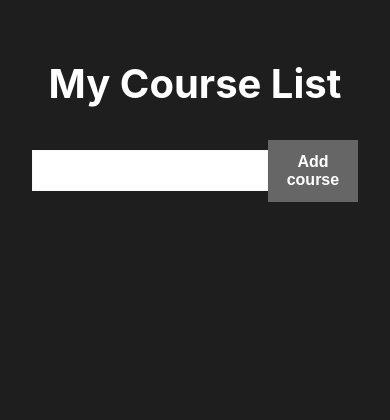
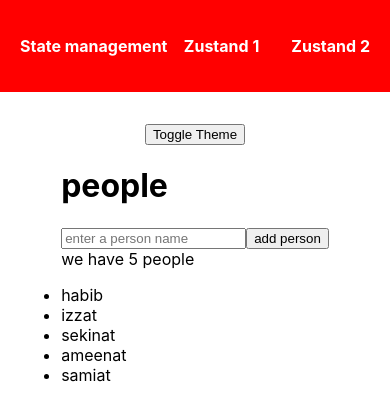
Before and after one commit to oyerohabib/zustand-state-management, a React (Create React App) app: page /zustand2 in a window 390 px wide. Shown: the top 420 px of the page. Built offline with nearby package versions, Linux system fonts and the light colour scheme.

Commit message:
completed second part of zustand

```diff
--- a/package.json
+++ b/package.json
@@ -8,6 +8,7 @@
     "@testing-library/user-event": "^13.5.0",
     "react": "^18.2.0",
     "react-dom": "^18.2.0",
+    "react-router-dom": "^6.3.0",
     "react-scripts": "^2.1.3",
     "web-vitals": "^2.1.4",
     "zustand": "^4.0.0"
--- a/src/App.css
+++ b/src/App.css
@@ -1,7 +1,7 @@
 body {
   margin: 0;
-  font-family: -apple-system, BlinkMacSystemFont, 'Segoe UI', 'Roboto', 'Oxygen',
-    'Ubuntu', 'Cantarell', 'Fira Sans', 'Droid Sans', 'Helvetica Neue',
+  font-family: -apple-system, BlinkMacSystemFont, "Segoe UI", "Roboto", "Oxygen",
+    "Ubuntu", "Cantarell", "Fira Sans", "Droid Sans", "Helvetica Neue",
     sans-serif;
 }
 
@@ -11,13 +11,17 @@ ul {
 
 .main-container {
   padding: 2rem;
-  height: 100vh;
-  background-color: #1e1e1e;
-  color: #fff;
+  min-height: 75vh;
+  height: auto;
   display: flex;
   flex-direction: column;
   justify-content: flex-start;
   align-items: center;
+}
+
+.dark {
+  background-color: #1e1e1e;
+  color: #fff;
 }
 
 .form-container {
@@ -25,7 +29,6 @@ ul {
   justify-content: center;
   align-items: center;
   width: 100%;
-
 }
 
 .form-input {
@@ -77,3 +80,46 @@ ul {
 .course-title {
   color: #222;
 }
+
+.nav-container {
+  width: 100%;
+  background-color: red;
+  display: flex;
+  justify-content: center;
+}
+
+.nav-inner-container {
+  width: 80%;
+  display: flex;
+  justify-content: space-between;
+  align-items: center;
+  padding: 20px 20px;
+  color: white;
+  font-size: 22px;
+  font-weight: bold;
+  column-gap: 1rem;
+}
+
+.nav-list ul {
+  list-style-type: none;
+  display: flex;
+  column-gap: 2rem;
+}
+
+.nav-list ul li a {
+  color: white;
+  text-decoration: none;
+}
+
+@media (max-width: 612px) {
+  .nav-inner-container {
+    width: 100%;
+    display: flex;
+    justify-content: space-between;
+    align-items: center;
+    padding: 20px 20px;
+    color: white;
+    font-size: 16px;
+    font-weight: bold;
+  }
+}
--- a/src/App.js
+++ b/src/App.js
@@ -2,16 +2,34 @@ import React from "react";
 import "./App.css";
 import CourseForm from "./components/CourseForm";
 import CourseList from "./components/CourseList";
+import Navbar from "./components/Navbar";
+import { BrowserRouter, Route, Routes } from "react-router-dom";
+import Zustand2 from "./components/Zustand2";
+
+const Home = () => {
+
+  return (
+    <>
+      <div className="main-container dark">
+        <h1 style={{ fontSize: "2.5rem", marginBottom: "2rem" }}>
+          My Course List
+        </h1>
+        <CourseForm />
+        <CourseList />
+      </div>
+    </>
+  );
+};
 
 function App() {
   return (
-    <div className="main-container">
-      <h1 style={{ fontSize: "2.5rem", marginBottom: "2rem" }}>
-        My Course List
-      </h1>
-      <CourseForm />
-      <CourseList />
-    </div>
+    <BrowserRouter>
+      <Navbar />
+      <Routes>
+        <Route path="/" element={<Home />} />
+        <Route path="/zustand2" element={<Zustand2 />} />
+      </Routes>
+    </BrowserRouter>
   );
 }
 
--- a/src/App/courseStore.js
+++ b/src/App/courseStore.js
@@ -24,12 +24,31 @@ const courseStore = (set) => ({
   },
 });
 
-const useCourseStore = create(
+const settingStore = (set) => ({
+  dark: false,
+  toggleDarkMode: () => set((state) => ({ dark: !state.dark })),
+});
+
+const peopleStore = (set) => ({
+  people: ["habib", "izzat", "sekinat", "ameenat", "samiat"],
+  addPerson: (person) =>
+    set((state) => ({
+      people: [...state.people, person],
+    })),
+});
+
+export const useCourseStore = create(
   devtools(
     persist(courseStore, {
-      name: "courses"
+      name: "courses",
     })
   )
-)
+);
 
-export default useCourseStore
+export const useSettingStore = create(
+  devtools(persist(settingStore, { name: "theme" }))
+);
+
+export const usePeopleStore = create(
+  devtools(persist(peopleStore, { name: "people" }))
+);
--- /dev/null
+++ b/src/components/AddPerson.jsx
@@ -0,0 +1,19 @@
+import React, { useRef } from "react";
+import { usePeopleStore } from "../App/courseStore";
+
+const AddPerson = () => {
+  const inputRef = useRef()
+  const addPerson = usePeopleStore((state) => state.addPerson);
+  const addNewPerson = () => {
+    addPerson(inputRef.current.value);
+    inputRef.current.value = ""
+  }
+  return (
+    <>
+      <input type="text" ref={inputRef} placeholder="enter a person name" />
+      <button onClick={addNewPerson}>add person</button>
+    </>
+  );
+};
+
+export default AddPerson;
--- a/src/components/CourseForm.jsx
+++ b/src/components/CourseForm.jsx
@@ -1,18 +1,18 @@
 import React, { useState } from "react";
-import useCourseStore from "../App/courseStore";
+import { useCourseStore } from "../App/courseStore";
 
 const CourseForm = () => {
   const addCourse = useCourseStore((state) => state.addCourse);
   const [courseTitle, setCourseTitle] = useState("");
-  console.log("courseForm rendered");
 
   const handleSubmit = () => {
     if (!courseTitle) return alert("please enter a course title");
     addCourse({
       id: new Date().getTime(),
       title: courseTitle,
+      completed: false,
     });
-    setCourseTitle("")
+    setCourseTitle("");
   };
 
   return (
@@ -23,12 +23,7 @@ const CourseForm = () => {
         onChange={(e) => setCourseTitle(e.target.value)}
         className="form-input"
       />
-      <button
-        onClick={() => {
-          handleSubmit();
-        }}
-        className="form-submit-btn"
-      >
+      <button onClick={() => handleSubmit()} className="form-submit-btn">
         Add course
       </button>
     </div>
--- a/src/components/CourseList.jsx
+++ b/src/components/CourseList.jsx
@@ -1,5 +1,5 @@
 import React from "react";
-import useCourseStore from "../App/courseStore";
+import { useCourseStore } from "../App/courseStore";
 
 const CourseList = () => {
   const { courses, removeCourse, toggleCourseStatus } = useCourseStore(
@@ -13,13 +13,16 @@ const CourseList = () => {
   return (
     <>
       <ul>
-        {courses.map((course, id) => {
+        {!courses.length > 0 ? (
+          <h1>You have no courses available</h1>
+        ) : (
+          courses.map((course, id) => {
             return (
               <React.Fragment key={id}>
                 <li
                   className="course-item"
                   style={{
-                  backgroundColor: course.completed ? "green" : "white",
+                    backgroundColor: course.completed ? "#555" : "white",
                   }}
                 >
                   <span className="course-item-col-1">
@@ -43,7 +46,8 @@ const CourseList = () => {
                 </li>
               </React.Fragment>
             );
-        })}
+          })
+        )}
       </ul>
     </>
   );
--- /dev/null
+++ b/src/components/Navbar.jsx
@@ -0,0 +1,24 @@
+import React from "react";
+import { NavLink } from "react-router-dom";
+
+const Navbar = () => {
+  return (
+    <div className="nav-container">
+      <div className="nav-inner-container">
+        <div className="nav-logo">State management</div>
+        <div className="nav-list">
+          <ul>
+            <li className="list-items">
+              <NavLink to="/">Zustand 1</NavLink>
+            </li>
+            <li className="list-items">
+              <NavLink to="/zustand2">Zustand 2</NavLink>
+            </li>
+          </ul>
+        </div>
+      </div>
+    </div>
+  );
+};
+
+export default Navbar;
--- /dev/null
+++ b/src/components/People.jsx
@@ -0,0 +1,20 @@
+import React from "react";
+import { usePeopleStore } from "../App/courseStore";
+import AddPerson from "./AddPerson";
+
+const People = () => {
+  const people = usePeopleStore((state) => state.people);
+  return (
+    <>
+      <AddPerson />
+      <div>we have {people.length} people</div>
+      <ul>
+        {people.map((person) => (
+          <li>{person}</li>
+        ))}
+      </ul>
+    </>
+  );
+};
+
+export default People;
--- /dev/null
+++ b/src/components/Zustand2.jsx
@@ -0,0 +1,28 @@
+import React, { useEffect } from "react";
+import { useSettingStore } from "../App/courseStore";
+import People from "./People";
+
+const Zustand2 = () => {
+  const toggleDarkMode = useSettingStore((state) => state.toggleDarkMode)
+  const dark = useSettingStore((state) => state.dark);
+
+  useEffect(() => {
+    if (dark) {
+      document.querySelector("body").classList.add("dark")
+    } else {
+      document.querySelector("body").classList.remove("dark");
+    }
+  }, [dark])
+
+  return (
+    <div className="main-container">
+      <button onClick={toggleDarkMode}>Toggle Theme</button>
+      <div className="people-container">
+        <h1>people</h1>
+        <People/>
+      </div>
+    </div>
+  );
+};
+
+export default Zustand2;
```
Also changed, not shown: 1 other file (tests, documents, lock files or other folders). Lines whose indentation alone changed are shown as unchanged.
